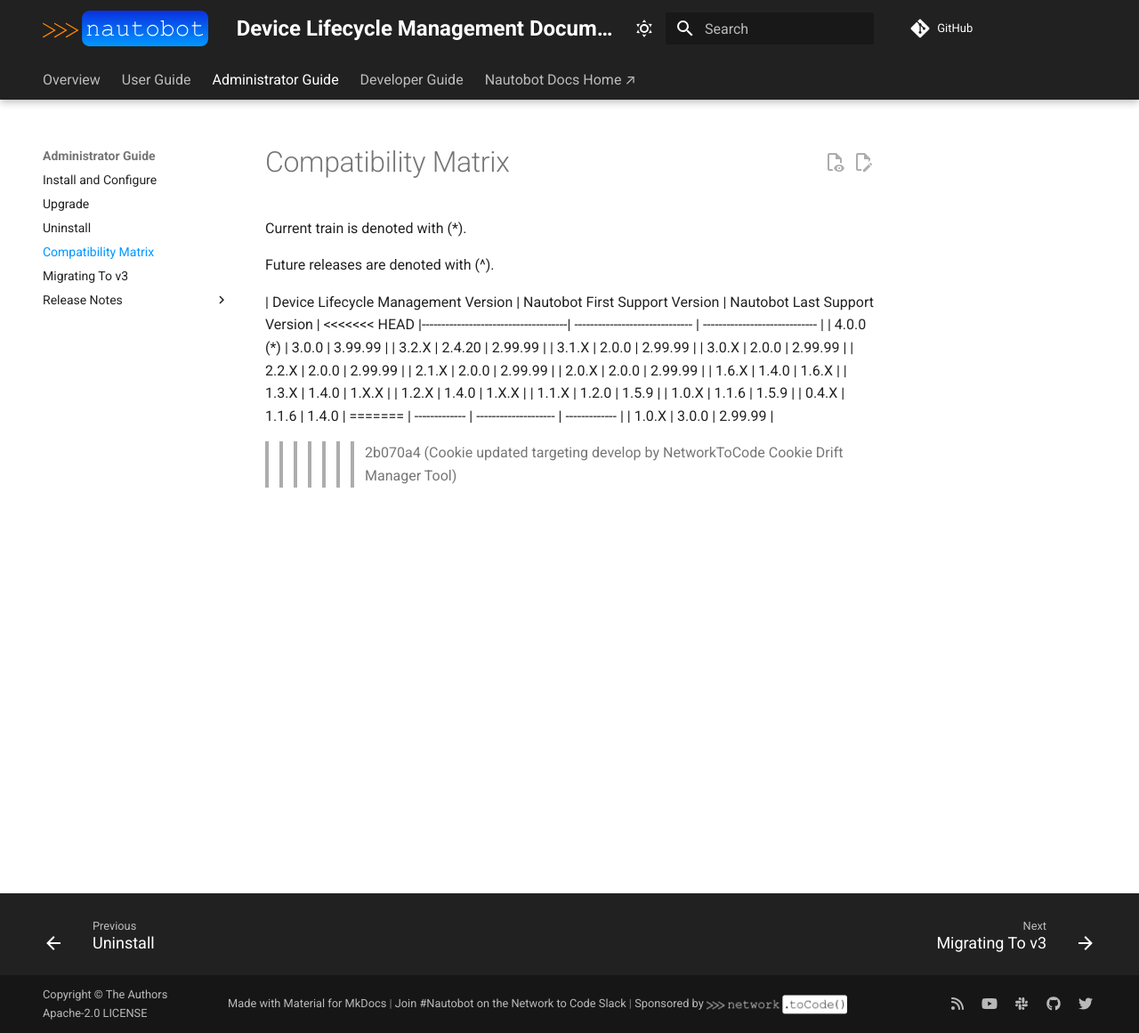
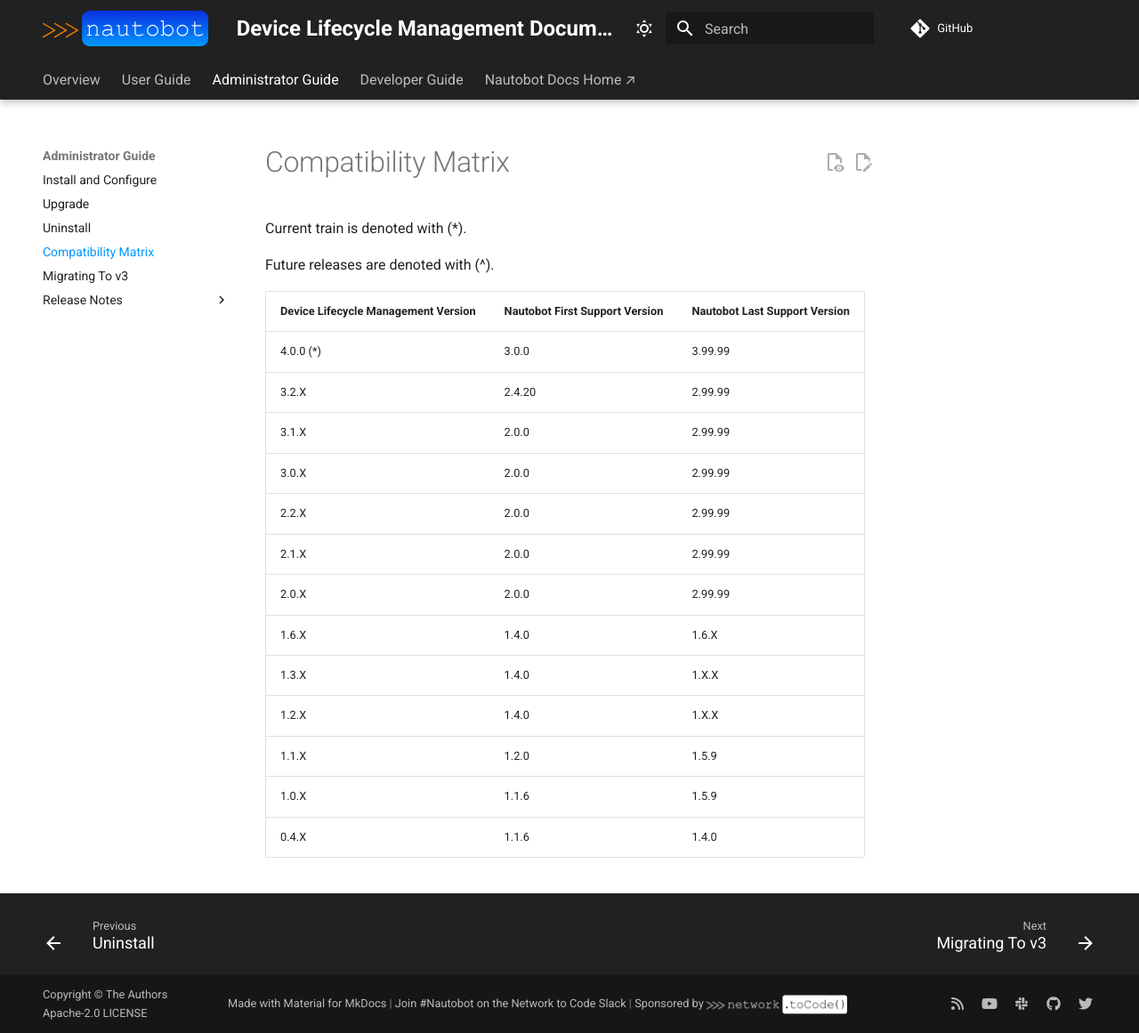
Before and after one commit to nautobot/nautobot-app-device-lifecycle-mgmt, an MkDocs documentation site: the page built from docs/admin/compatibility_matrix.md, in a window 1280 px wide and 1161 px high. Shown: the whole window at 89% size. Built offline with MkDocs 1.6.1 and Material for MkDocs 9.7.7, drawn with Linux system fonts in a browser that asks for light colours; comment, search, counter and statistics services are not loaded.

Commit message:
fix merge conflicts

```diff
--- a/docs/admin/compatibility_matrix.md
+++ b/docs/admin/compatibility_matrix.md
@@ -5,7 +5,6 @@ Current train is denoted with (*).
 Future releases are denoted with (^).
 
 | Device Lifecycle Management Version | Nautobot First Support Version | Nautobot Last Support Version |
-<<<<<<< HEAD
 |-------------------------------------| ------------------------------ | ----------------------------- |
 | 4.0.0  (*)                          | 3.0.0                          | 3.99.99                       |
 | 3.2.X                               | 2.4.20                         | 2.99.99                       |
@@ -20,7 +19,3 @@ Future releases are denoted with (^).
 | 1.1.X                               | 1.2.0                          | 1.5.9                         |
 | 1.0.X                               | 1.1.6                          | 1.5.9                         |
 | 0.4.X                               | 1.1.6                          | 1.4.0                         |
-=======
-| ------------- | -------------------- | ------------- |
-| 1.0.X         | 3.0.0                | 2.99.99        |
->>>>>>> 2b070a4 (Cookie updated targeting develop by NetworkToCode Cookie Drift Manager Tool)
--- a/pyproject.toml
+++ b/pyproject.toml
@@ -28,17 +28,13 @@ include = [
 
 [tool.poetry.dependencies]
 python = ">=3.10,<3.14"
-# Used for local development
-<<<<<<< HEAD
 pycountry = "^22.3.5"
 matplotlib = "^3.3.4"
-nautobot = ">=3.0.0,<4.0.0"
 # Numpy is not a direct dependency, but we are assisting Poetry version resolution by providing constraints.
 numpy = "^1.26"
 netutils = ">=1.14.1"
-=======
+# Used for local development
 nautobot = ">=3.0.0,<4.0.0"
->>>>>>> 2b070a4 (Cookie updated targeting develop by NetworkToCode Cookie Drift Manager Tool)
 
 [tool.poetry.group.dev.dependencies]
 coverage = "*"
```
Also changed, not shown: .cookiecutter.json, 1 other file.
